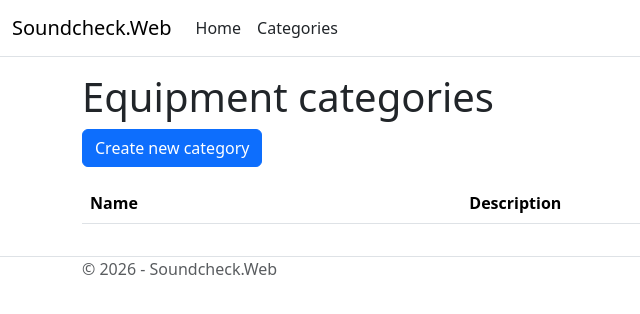
After one commit to BestIsaacPlayer/Soundcheck, an ASP.NET Core app: template Soundcheck.Web/Views/EquipmentCategories/Index.cshtml in a window 1280 px wide. The commit adds this page. Shown: the top 314 px of the page, without its empty margins (0-640 px from the left). Run offline with ASP.NET Core 8, Linux system fonts and the light colour scheme; the template is opened without the code that fills it, so the values that code supplies are empty.

Commit message:
Create minimal setup for the categories management

```diff
--- /dev/null
+++ b/Soundcheck.Web/Views/EquipmentCategories/Index.cshtml
@@ -0,0 +1,39 @@
+@model IEnumerable<Soundcheck.Web.Models.EquipmentCategory>
+
+@{
+    ViewData["Title"] = "Equipment categories";
+}
+
+<h1>Equipment categories</h1>
+
+@if (TempData["ErrorMessage"] != null)
+{
+    <div class="alert alert-danger">@TempData["ErrorMessage"]</div>
+}
+
+<p>
+    <a asp-action="Create" class="btn btn-primary">Create new category</a>
+</p>
+
+<table class="table">
+    <thead>
+        <tr>
+            <th>@Html.DisplayNameFor(model => model.Name)</th>
+            <th>@Html.DisplayNameFor(model => model.Description)</th>
+            <th></th>
+        </tr>
+    </thead>
+    <tbody>
+        @foreach (var category in Model)
+        {
+            <tr>
+                <td>@category.Name</td>
+                <td>@category.Description</td>
+                <td>
+                    <a asp-action="Edit" asp-route-id="@category.Id">Edit</a> |
+                    <a asp-action="Delete" asp-route-id="@category.Id">Delete</a>
+                </td>
+            </tr>
+        }
+    </tbody>
+</table>
--- a/Soundcheck.Web/Views/Shared/_Layout.cshtml
+++ b/Soundcheck.Web/Views/Shared/_Layout.cshtml
@@ -22,6 +22,9 @@
                     <li class="nav-item">
                         <a class="nav-link text-dark" asp-area="" asp-controller="Home" asp-action="Index">Home</a>
                     </li>
+                    <li class="nav-item">
+                        <a class="nav-link text-dark" asp-controller="EquipmentCategories" asp-action="Index">Categories</a>
+                    </li>
                 </ul>
             </div>
         </div>
```
Also changed, not shown: Soundcheck.Web/Controllers/EquipmentCategoriesController.cs (added, +18 -0 lines).
